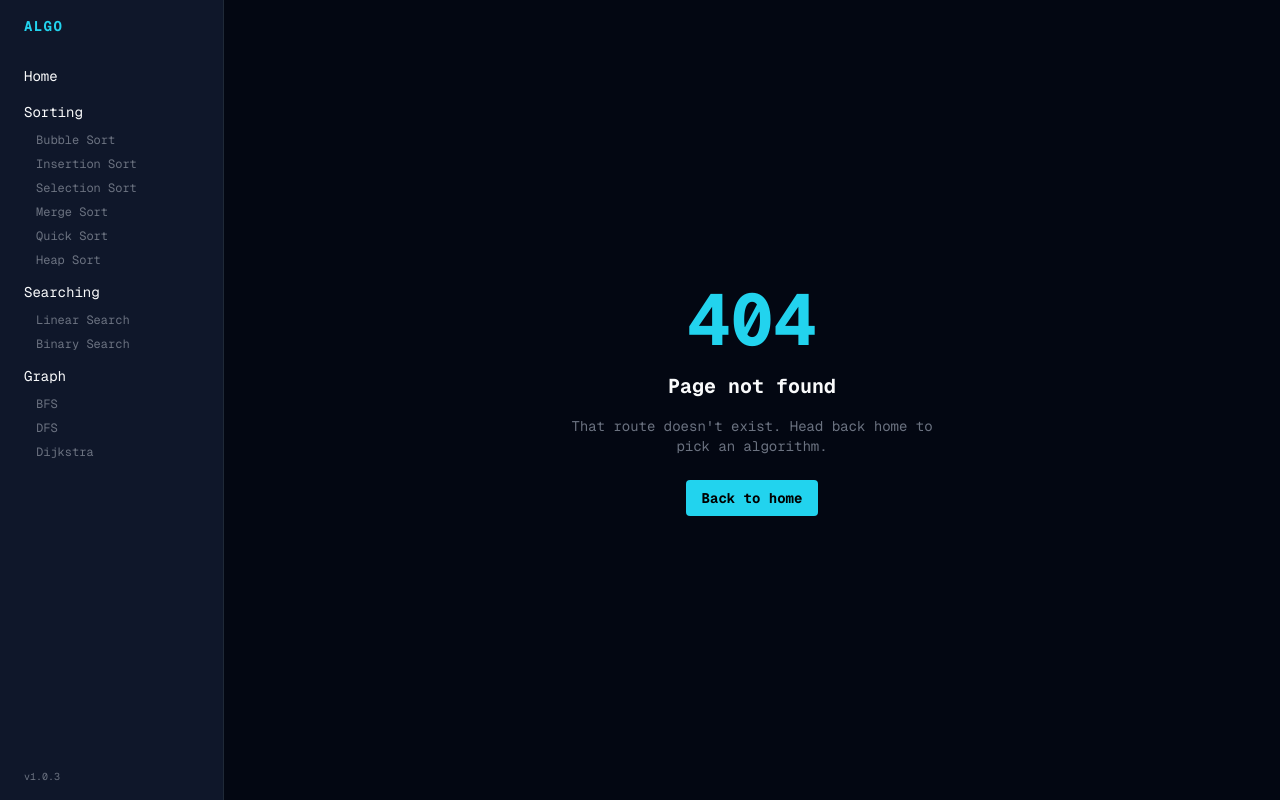
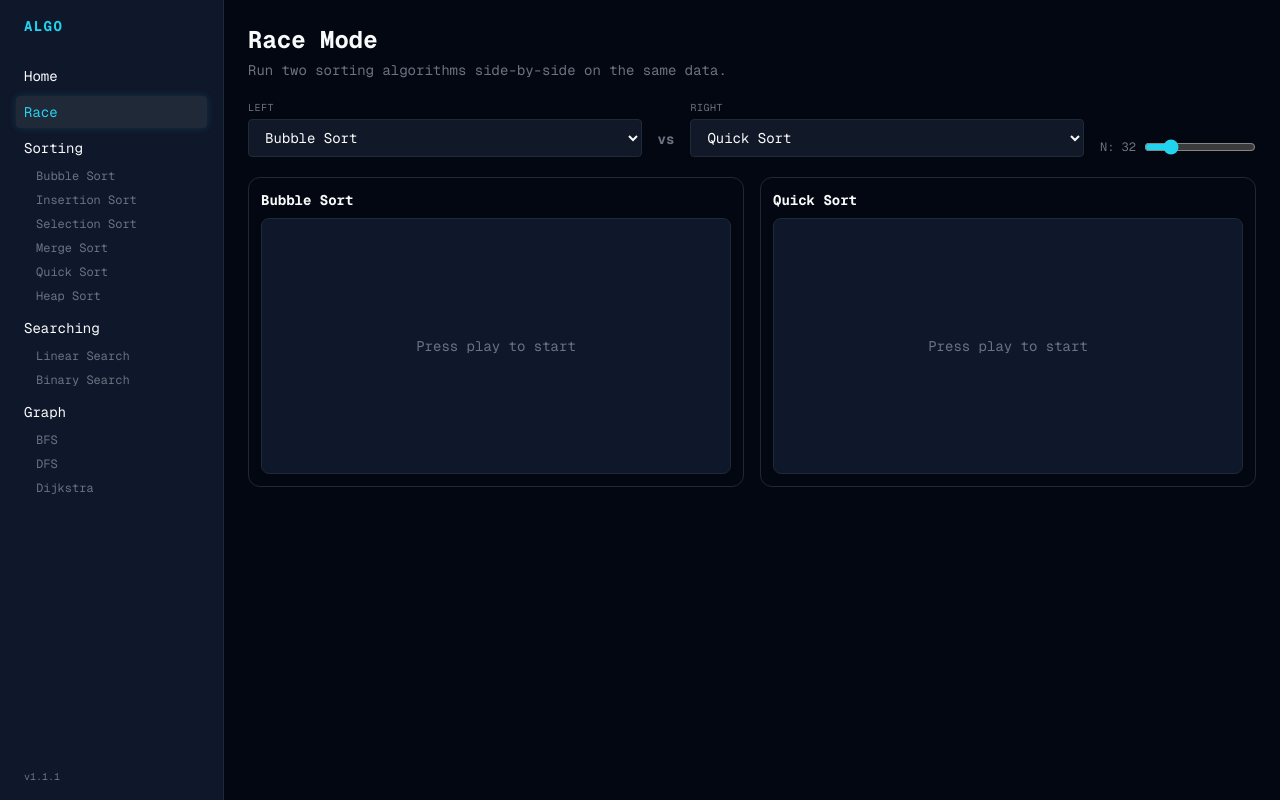
Before and after one commit to QuinLane/Algo, a Next.js app: page /race in a window 1280 px wide. Before the commit this address had no page. Built offline with nearby package versions, Linux system fonts and the light colour scheme.

Commit message:
Race Page: Add race route and page layout with algorithm selectors

```diff
--- a/package.json
+++ b/package.json
@@ -1,6 +1,6 @@
 {
   "name": "algo-visualizer",
-  "version": "1.0.3",
+  "version": "1.1.1",
   "private": true,
   "scripts": {
     "dev": "next dev",
--- /dev/null
+++ b/src/app/race/page.tsx
@@ -0,0 +1,5 @@
+import RacePage from "@/components/layout/RacePage";
+
+export default function Page() {
+  return <RacePage />;
+}
--- /dev/null
+++ b/src/components/layout/RacePage.tsx
@@ -0,0 +1,88 @@
+"use client";
+
+import { useState } from "react";
+
+const ALGORITHMS = [
+  { id: "bubble-sort", name: "Bubble Sort" },
+  { id: "insertion-sort", name: "Insertion Sort" },
+  { id: "selection-sort", name: "Selection Sort" },
+  { id: "merge-sort", name: "Merge Sort" },
+  { id: "quick-sort", name: "Quick Sort" },
+  { id: "heap-sort", name: "Heap Sort" },
+];
+
+export default function RacePage() {
+  const [n, setN] = useState(32);
+  const [leftId, setLeftId] = useState("bubble-sort");
+  const [rightId, setRightId] = useState("quick-sort");
+
+  return (
+    <div className="p-6 max-w-6xl flex flex-col gap-5">
+      <div>
+        <h1 className="text-2xl font-bold text-[var(--color-text-primary)]">Race Mode</h1>
+        <p className="text-sm text-[var(--color-text-muted)] mt-1">
+          Run two sorting algorithms side-by-side on the same data.
+        </p>
+      </div>
+
+      {/* Algorithm selectors */}
+      <div className="flex gap-4 flex-wrap items-end">
+        <div className="flex-1 min-w-40">
+          <label className="text-[10px] uppercase tracking-wider text-[var(--color-text-muted)] block mb-1">Left</label>
+          <select
+            value={leftId}
+            onChange={(e) => setLeftId(e.target.value)}
+            className="w-full px-3 py-2 rounded bg-[var(--color-bg-card)] border border-[var(--color-border)] text-[var(--color-text-primary)] text-sm font-mono focus:outline-none focus:border-[var(--color-accent)]"
+          >
+            {ALGORITHMS.map((a) => (
+              <option key={a.id} value={a.id}>{a.name}</option>
+            ))}
+          </select>
+        </div>
+
+        <div className="text-[var(--color-text-muted)] text-sm font-bold pb-2">vs</div>
+
+        <div className="flex-1 min-w-40">
+          <label className="text-[10px] uppercase tracking-wider text-[var(--color-text-muted)] block mb-1">Right</label>
+          <select
+            value={rightId}
+            onChange={(e) => setRightId(e.target.value)}
+            className="w-full px-3 py-2 rounded bg-[var(--color-bg-card)] border border-[var(--color-border)] text-[var(--color-text-primary)] text-sm font-mono focus:outline-none focus:border-[var(--color-accent)]"
+          >
+            {ALGORITHMS.map((a) => (
+              <option key={a.id} value={a.id}>{a.name}</option>
+            ))}
+          </select>
+        </div>
+
+        <div className="flex items-center gap-2 pb-0.5">
+          <span className="text-xs text-[var(--color-text-muted)] font-mono">N: {n}</span>
+          <input
+            type="range"
+            min={8}
+            max={128}
+            step={4}
+            value={n}
+            onChange={(e) => setN(Number(e.target.value))}
+            className="w-28 accent-[var(--color-accent)]"
+          />
+        </div>
+      </div>
+
+      {/* Panel placeholders */}
+      <div className="grid grid-cols-1 md:grid-cols-2 gap-4">
+        {[leftId, rightId].map((id) => {
+          const algo = ALGORITHMS.find((a) => a.id === id)!;
+          return (
+            <div key={id} className="flex flex-col gap-2 rounded-xl p-3 border border-[var(--color-border)]">
+              <span className="text-sm font-bold text-[var(--color-text-primary)]">{algo.name}</span>
+              <div className="w-full h-64 rounded-lg bg-[var(--color-bg-secondary)] border border-[var(--color-border)] flex items-center justify-center text-[var(--color-text-muted)] text-sm">
+                Press play to start
+              </div>
+            </div>
+          );
+        })}
+      </div>
+    </div>
+  );
+}
--- a/src/components/layout/Sidebar.tsx
+++ b/src/components/layout/Sidebar.tsx
@@ -7,6 +7,7 @@ import pkg from "../../../package.json";
 
 const navItems = [
   { label: "Home", href: "/" },
+  { label: "Race", href: "/race" },
   {
     label: "Sorting",
     href: "/sort",
```
